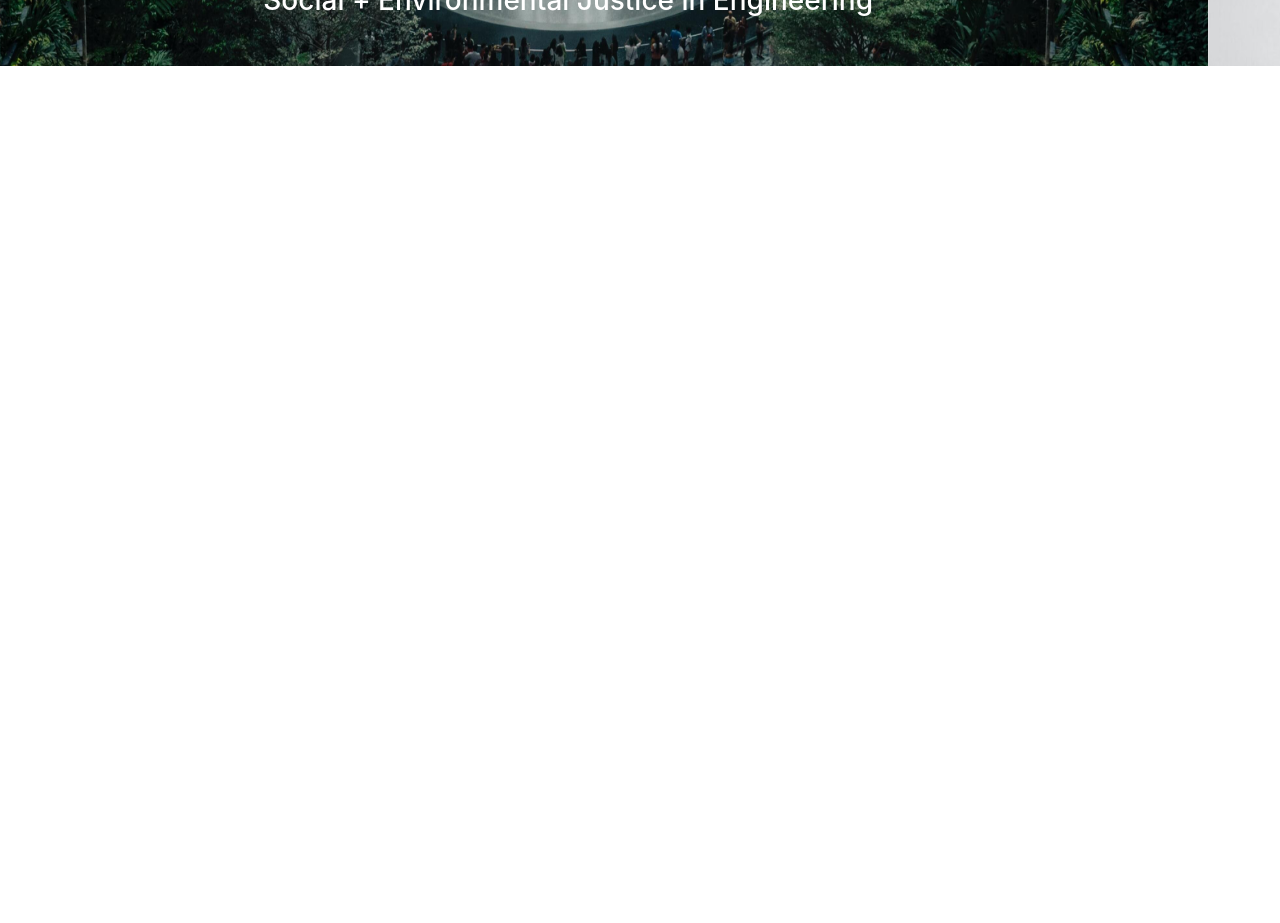
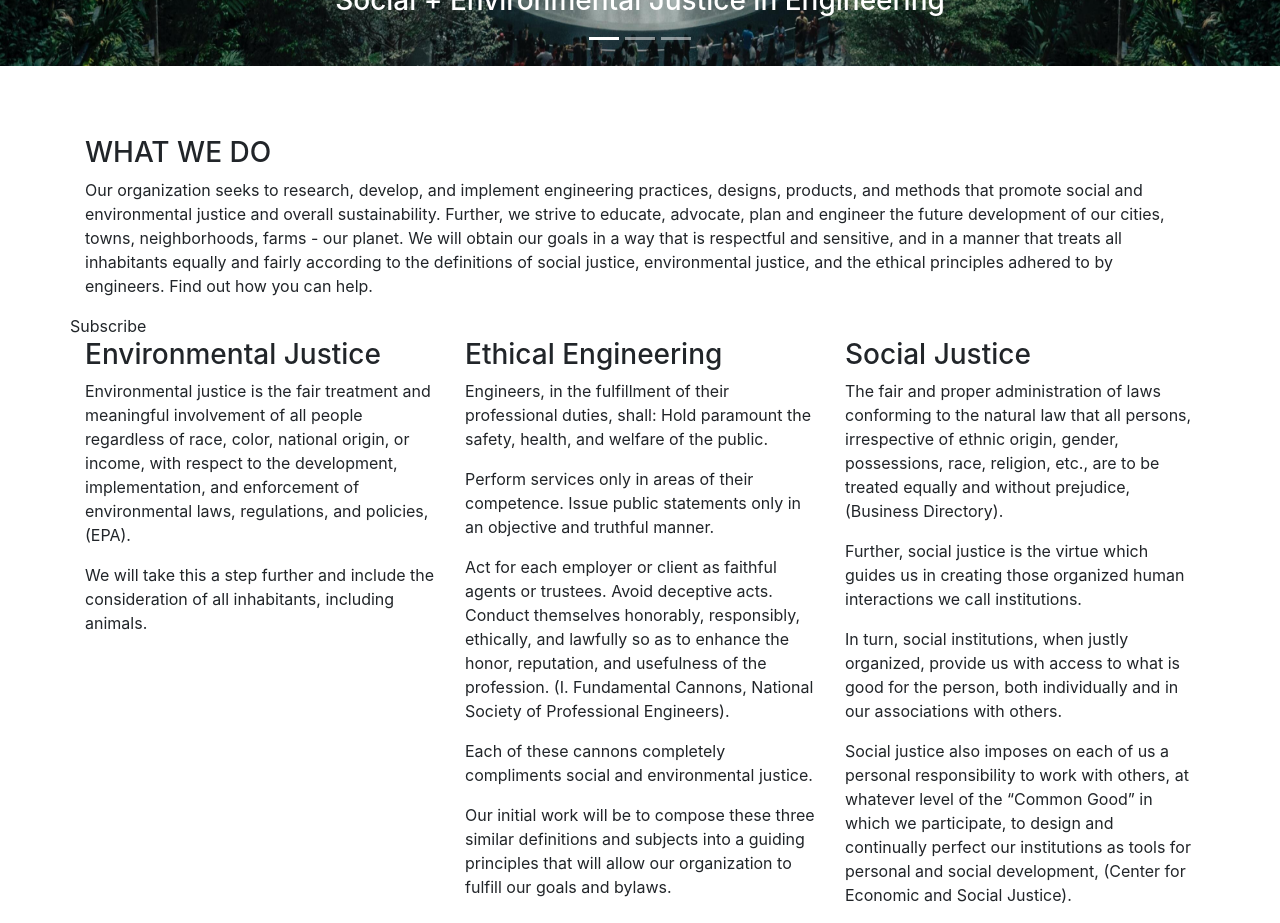
Before and after one commit to guptshruti2003/sjeiwebsite, a React (Create React App) app: page / in a window 1280 px wide. Shown: the part 480-1403 px from the top of the page. Before the commit the page ends 800 px from the top, so only its background shows below. Built offline with nearby package versions, Linux system fonts and the light colour scheme.

Commit message:
work on the home

```diff
--- a/src/components/Home.js
+++ b/src/components/Home.js
@@ -1,6 +1,66 @@
 import React from 'react';
+import { Col, Row } from 'react-bootstrap';
 
 const Home = () => (
-  <div></div>
+  <div className="container">
+    <Row>
+      <Col lg={12}>
+        <h3>WHAT WE DO</h3>
+        <p>
+          Our organization seeks to research, develop,
+          and implement engineering practices, designs, products,
+          and methods that promote social and environmental justice
+          and overall sustainability. Further, we strive to educate,
+          advocate, plan and engineer the future development of our cities,
+          towns, neighborhoods, farms - our planet. We will obtain our goals
+          in a way that is respectful and sensitive, and in a manner that treats
+          all inhabitants equally and fairly according to the definitions of social justice,
+          environmental justice, and the ethical principles adhered to by engineers.
+          Find out how you can help.
+        </p>
+      </Col>
+    </Row>
+    <Row>
+      Subscribe
+    </Row>
+    <Row>
+      <Col>
+        <h3>Environmental Justice</h3>
+        <p>Environmental justice is the fair treatment and meaningful involvement of all people regardless of race, color, national origin, or income, with respect to the development, implementation, and enforcement of environmental laws, regulations, and policies, (EPA).</p>
+        <p>We will take this a step further and include the consideration of all inhabitants, including animals.</p>
+      </Col>
+      <Col>
+        <h3>Ethical Engineering</h3>
+        <p>
+          Engineers, in the fulfillment of their professional duties,
+          shall: Hold paramount the safety, health, and welfare of the public.
+        </p>
+        <p>
+          Perform services only in areas of their competence.
+          Issue public statements only in an objective and truthful manner.
+        </p>
+        <p>
+          Act for each employer or client as faithful agents or trustees.
+          Avoid deceptive acts. Conduct themselves honorably, responsibly,
+          ethically, and lawfully so as to enhance the honor, reputation,
+          and usefulness of the profession. (I. Fundamental Cannons, National
+          Society of Professional Engineers).
+        </p>
+        <p>Each of these cannons completely compliments social and environmental justice. </p>
+        <p>
+          Our initial work will be to compose these three similar definitions
+          and subjects into a guiding principles that will allow our
+          organization to fulfill our goals and bylaws.
+        </p>
+      </Col>
+      <Col>
+        <h3>Social Justice</h3>
+        <p>The fair and proper administration of laws conforming to the natural law that all persons, irrespective of ethnic origin, gender, possessions, race, religion, etc., are to be treated equally and without prejudice, (Business Directory). </p>
+        <p>Further, social justice is the virtue which guides us in creating those organized human interactions we call institutions. </p>
+        <p>In turn, social institutions, when justly organized, provide us with access to what is good for the person, both individually and in our associations with others. </p>
+        <p>Social justice also imposes on each of us a personal responsibility to work with others, at whatever level of the “Common Good” in which we participate, to design and continually perfect our institutions as tools for personal and social development, (Center for Economic and Social Justice).</p>
+      </Col>
+    </Row>
+  </div>
 );
 export default Home;
--- a/src/components/Slide.js
+++ b/src/components/Slide.js
@@ -6,7 +6,7 @@ import thirdImg from '../img/three.jpg';
 
 const Slide = () => (
   <Carousel className="carou">
-    <Carousel.Item interval={5000}>
+    <Carousel.Item interval={8000}>
       <img
         className="d-block w-100 photo-carousel"
         src={firstImg}
@@ -16,7 +16,7 @@ const Slide = () => (
         <h3>Social + Environmental Justice in Engineering</h3>
       </Carousel.Caption>
     </Carousel.Item>
-    <Carousel.Item interval={500}>
+    <Carousel.Item interval={8000}>
       <img
         className="d-block w-100 photo-carousel"
         src={secondImg}
--- a/src/index.css
+++ b/src/index.css
@@ -24,12 +24,9 @@ code {
   color: white;
 }
 
-.carou {
-  height: 450px;
-}
 .carousel {
-  height:200px;
-  margin: auto;
+  height:450px;
+  margin-bottom: 70px;
 }
 .photo-carousel {
   display: block;
```
